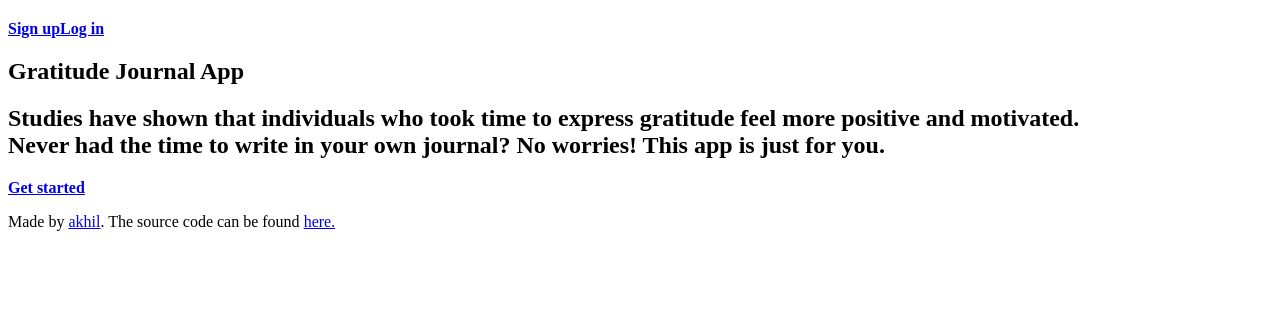
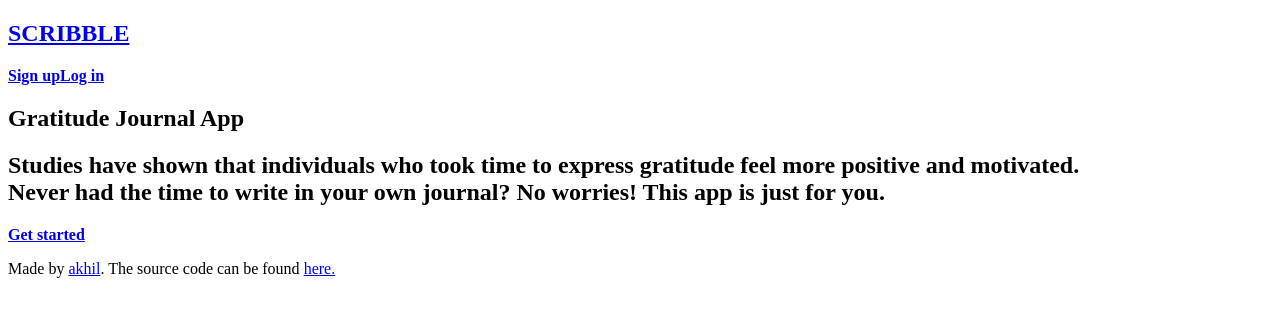
Before and after one commit to akhildhiman/gratitudeJournalApp, a React app: page / in a window 1280 px wide. Shown: the top 316 px of the page. Built offline with nearby package versions, Linux system fonts and the light colour scheme; the HTML template or start-up script is replaced by a standard one.

Commit message:
update landing page

```diff
--- a/app.js
+++ b/app.js
@@ -47,7 +47,7 @@ mongoose.connect("mongodb://localhost:27017/gratitudeJournalApp", {useNewUrlPars
 
 
 app.use("/api/v1/users", userRouter)
-app.use("/", indexRouter)
+app.use("/*", indexRouter)
 
 
 // catch 404 and forward to error handler
--- a/client/Components/Header.js
+++ b/client/Components/Header.js
@@ -3,11 +3,11 @@ import { Link } from "react-router-dom"
 
 const Header = () => {
     return (
-        <nav className="navbar" role="navigation" aria-label="main navigation">
+        <nav className="navbar is-clearfix is-fixed-top" role="navigation" aria-label="main navigation">
             <div className="navbar-brand">
-                <a className="navbar-item" href="https://bulma.io">
-                    <h1 className="has-text-weight-semibold is-family-primary is-size-5 is-size-6-mobile is-family-sans-serif"></h1>
-                </a>
+                <Link to="/" className="navbar-item" href="https://bulma.io">
+                    <h1 className="has-text-weight-semibold is-family-primary is-size-5 is-size-6-mobile is-family-sans-serif">SCRIBBLE</h1>
+                </Link>
 
                 <a role="button" className="navbar-burger burger" aria-label="menu" aria-expanded="false" data-target="navbarBasicExample">
                     <span aria-hidden="true"></span>
@@ -18,7 +18,7 @@ const Header = () => {
 
             <div id="navbarBasicExample" className="navbar-menu">
                 <div className="navbar-start">
-                    <div className="navbar-item has-dropdown is-hoverable">
+                    <div className="navbar-item has-dropdown is-hoverable is-active">
                     </div>
                 </div>
                 <div className="navbar-end">
--- a/client/Components/LandingPage.js
+++ b/client/Components/LandingPage.js
@@ -14,5 +14,4 @@ const LandingPage = () => {
 }
 
 
-
 export default LandingPage
--- a/controllers/userController.js
+++ b/controllers/userController.js
@@ -1,5 +1,6 @@
 const User = require("../models/User")
 const auth = require("../utils/auth")
+const validator = require("validator")
 
 module.exports = {
 
--- a/models/User.js
+++ b/models/User.js
@@ -6,8 +6,7 @@ const userSchema = new Schema({
     name: { type: String, required: true },
     email: { type: String, required: true},
     password: { type: String, required: true },
-    country: { type: String, required: true},
-    isAdmin: { type: Boolean, default: false}
+    country: { type: String, required: true}
 }, { timestamps: true })
 
 
--- a/package.json
+++ b/package.json
@@ -19,7 +19,8 @@
     "morgan": "~1.9.1",
     "react": "^16.12.0",
     "react-dom": "^16.12.0",
-    "react-router-dom": "^5.1.2"
+    "react-router-dom": "^5.1.2",
+    "validator": "^12.1.0"
   },
   "devDependencies": {
     "@babel/core": "^7.7.7",
--- a/routes/users.js
+++ b/routes/users.js
@@ -9,5 +9,4 @@ router.get("/:userId", userController.getUser)
 // router.put("/:userId", userController.updateUser)
 
 
-
 module.exports = router;
```
Also changed, not shown: 1 other file (tests, documents, lock files or other folders).
